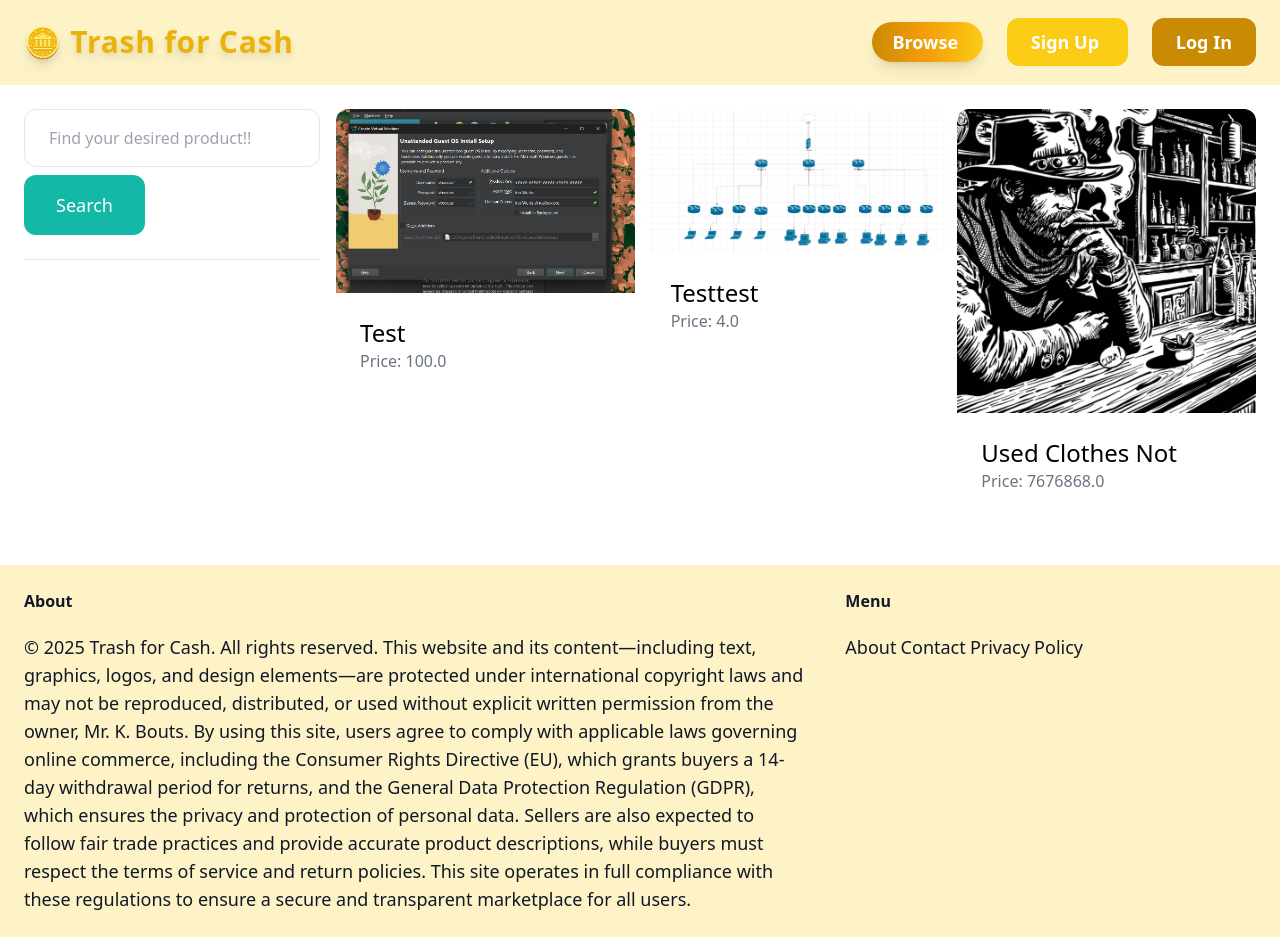
After one commit to burngamer/Trashcash, a Django app: page /items/ in a window 1280 px wide. The commit adds this page. Run offline with Django 5.2, Linux system fonts and the light colour scheme; data comes from the database, SQL or seed files in the repository; some libraries are stand-ins or nearby versions.

Commit message:
Search algorithm

```diff
--- a/trashcash/core/templates/core/base.html
+++ b/trashcash/core/templates/core/base.html
@@ -15,7 +15,7 @@
             <div class="space-x-6">
 
 
-                <a href="#" class="text-lg font-semibold text-white bg-gradient-to-r from-yellow-600 via-amber-500 to-yellow-400 px-5 py-2 rounded-full shadow-lg hover:scale-105 hover:brightness-110 transform transition duration-300 ease-in-out">
+                <a href="{% url 'item:items' %}" class="text-lg font-semibold text-white bg-gradient-to-r from-yellow-600 via-amber-500 to-yellow-400 px-5 py-2 rounded-full shadow-lg hover:scale-105 hover:brightness-110 transform transition duration-300 ease-in-out">
                       Browse
                 </a>
                 {% if request.user.is_authenticated %}
--- /dev/null
+++ b/trashcash/item/templates/item/items.html
@@ -0,0 +1,43 @@
+{% extends 'core/base.html' %}
+{% block title %}Browse{% endblock %}
+{% block content %}
+    <div class="pb-6 grid grid-cols-4 gap-4">
+        <div class="col-span-1">
+            <form method="get" action="{% url 'item:items' %}">
+                <input name="querry" class="w-full py-4 px-6 border rounded-xl" type="text" value="{{ querry }}" placeholder="Find your desired product!!">
+                <button class="mt-2 py-4 px-8 text-lg bg-teal-500 text-white rounded-xl">Search</button>
+            </form>
+            <hr class="my-6">
+
+            <ul>
+                {% for category in categories %}
+                    <li class="py-2 px-2 rounded-xl">
+                     <a href="{% url 'item:items' %}?querry={{ querry }}&category={{ category.id }}">{{ category.name }}</a>
+
+                    </li>
+                {% endfor %}
+            </ul>
+        </div>
+        <div class="col-span-3">
+             <div class="grid grid-cols-3 gap-3">
+                {% for item in items %}
+                    <div>
+                         <a href="{% url 'item:detail' item.id %}">
+                            <div>
+                                 <img src="{{ item.image.url }}" class="rounded-t-xl">
+                            </div>
+                              <div class="p-6 bg-white rounded-b-xl">
+                                 <h2 class ="text-2xl">
+                                      {{ item.name }}
+                                    </h2>
+                                     <p class="text-gray-500">
+                                        Price: {{ item.price }}
+                                     </p>
+                                 </div>
+                            </a>
+                    </div>
+                {% endfor %}
+             </div>
+        </div>
+    </div>
+{% endblock %}
--- a/trashcash/item/urls.py
+++ b/trashcash/item/urls.py
@@ -5,6 +5,7 @@ urlpatterns=[
     path('new/', views.new, name='new'),
     path('<int:pk>/', views.detail, name='detail'),
     path('<int:pk>/delete/', views.delete, name='delete'),
-    path('<int:pk>/edit/', views.edit, name='edit')
+    path('<int:pk>/edit/', views.edit, name='edit'),
+    path('', views.items, name='items'),
 
 ]
--- a/trashcash/item/views.py
+++ b/trashcash/item/views.py
@@ -1,14 +1,26 @@
 from django.shortcuts import render, get_object_or_404, redirect
-from .models import Item
+from .models import Item, Category
+from django.db.models import Q
 from .forms import NewItemForm, EditItemForm
 from django.contrib.auth.decorators import login_required
+
+def items(request):
+    querry = request.GET.get('querry', '')
+    categories = Category.objects.all()
+    items = Item.objects.filter(is_sold=False)
+    if querry:
+        items = items.filter(Q(name__icontains=querry) | Q(description__icontains=querry))
+    return render(request, 'item/items.html', {
+        'items':items,
+    })
 
 def detail(request, pk):
     item=get_object_or_404(Item, pk=pk)
     related_items= Item.objects.filter(category=item.category, is_sold=False).exclude(pk=pk)[0:3]
     return render(request, 'item/details.html', {
         'item': item,
-        'related_items': related_items
+        'related_items': related_items,
+        'categories': categories,
     })
 
 @login_required
```
